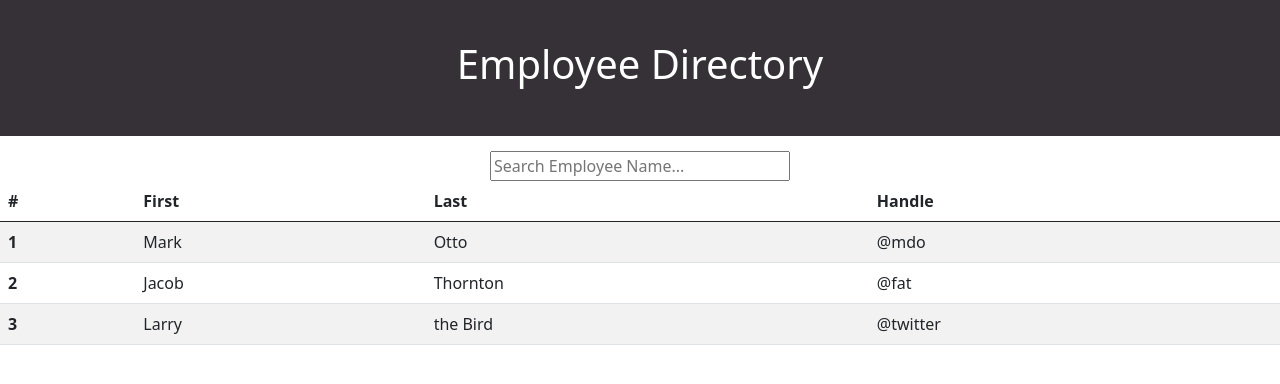
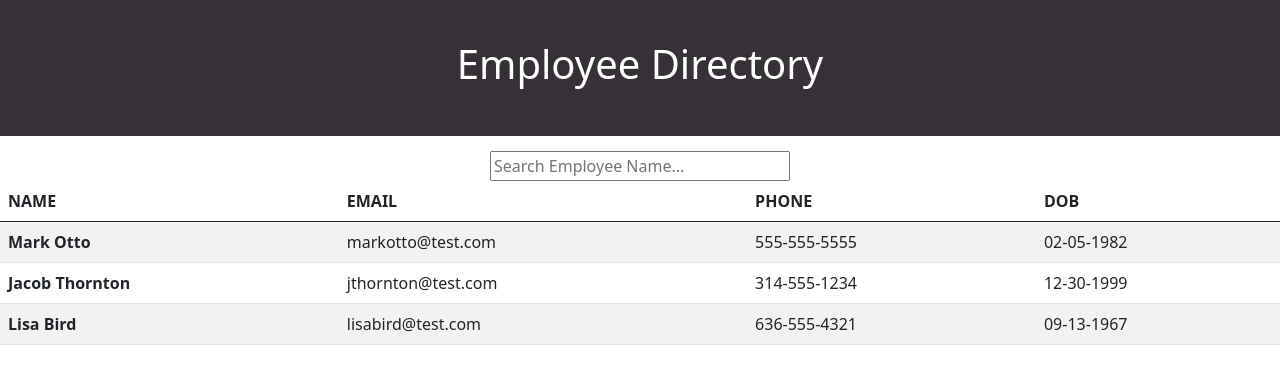
Before and after one commit to fdwootton/User-Directory, a React (Create React App) app: page / in a window 1280 px wide. Shown: the top 384 px of the page. Built offline with nearby package versions, Linux system fonts and the light colour scheme.

Commit message:
added dummy data to employee table

```diff
--- a/src/components/EmployeeTable/index.js
+++ b/src/components/EmployeeTable/index.js
@@ -5,30 +5,30 @@ const EmployeeTable = (props) => {
 <table class="table table-striped">
   <thead>
     <tr>
-      <th scope="col">#</th>
-      <th scope="col">First</th>
-      <th scope="col">Last</th>
-      <th scope="col">Handle</th>
+      <th scope="col">NAME</th>
+      <th scope="col">EMAIL</th>
+      <th scope="col">PHONE</th>
+      <th scope="col">DOB</th>
     </tr>
   </thead>
   <tbody>
     <tr>
-      <th scope="row">1</th>
-      <td>Mark</td>
-      <td>Otto</td>
-      <td>@mdo</td>
+      <th scope="row">Mark Otto</th>
+      <td>markotto@test.com</td>
+      <td>555-555-5555</td>
+      <td>02-05-1982</td>
     </tr>
     <tr>
-      <th scope="row">2</th>
-      <td>Jacob</td>
-      <td>Thornton</td>
-      <td>@fat</td>
+      <th scope="row">Jacob Thornton</th>
+      <td>jthornton@test.com</td>
+      <td>314-555-1234</td>
+      <td>12-30-1999</td>
     </tr>
     <tr>
-      <th scope="row">3</th>
-      <td>Larry</td>
-      <td>the Bird</td>
-      <td>@twitter</td>
+      <th scope="row">Lisa Bird</th>
+      <td>lisabird@test.com</td>
+      <td>636-555-4321</td>
+      <td>09-13-1967</td>
     </tr>
   </tbody>
 </table>
```
